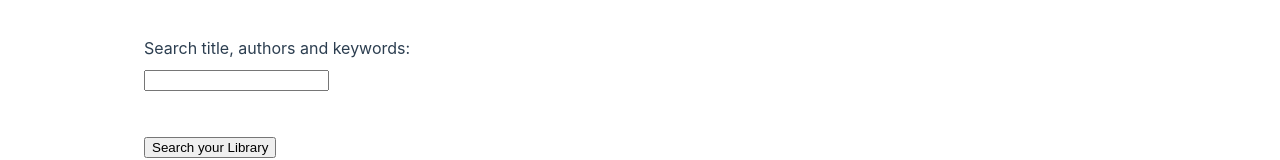
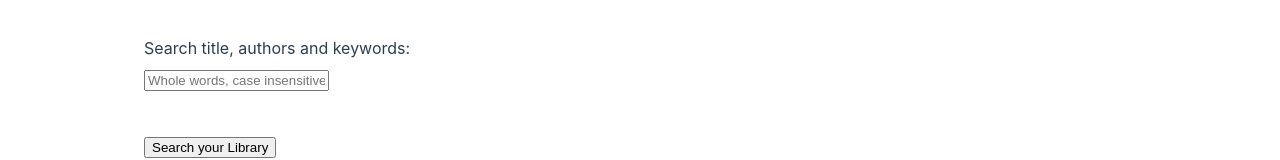
Before and after one commit to ShaneDewar/MEVN-inventory, a Vue app in the folder frontend/: page /search in a window 1280 px wide. Shown: the part 124-284 px from the top of the page. Built offline with nearby package versions, Linux system fonts and the light colour scheme.

Commit message:
feat: search improvement

```diff
--- a/frontend/src/components/SearchLibrary.vue
+++ b/frontend/src/components/SearchLibrary.vue
@@ -170,6 +170,7 @@ export default {
           v-model="search_value"
           name="search_value"
           maxlength="120"
+          placeholder="Whole words, case insensitive, min of 3 characters"
         />
       </form>
       <br />
```
